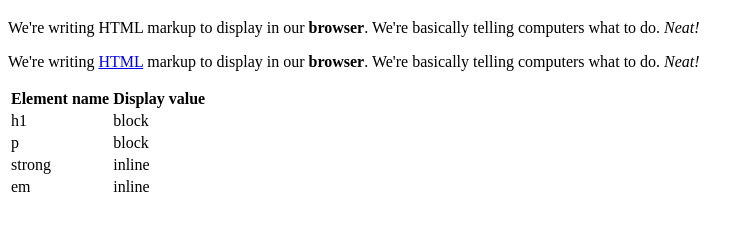
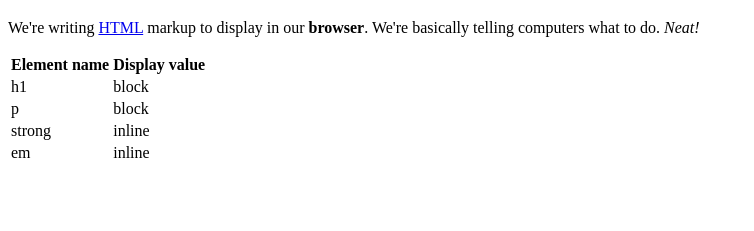
Before and after one commit to zlehmann/js-dom-and-events-intro-to-the-dom-code-along-v-000, a plain HTML site: page index.html in a window 1280 px wide. Shown: the part 61-292 px from the top of the page, without its empty margins (0-754 px from the left). Drawn offline with Linux system fonts and the light colour scheme.

Commit message:
fixing index.html to match solution

```diff
--- a/index.html
+++ b/index.html
@@ -1,18 +1,10 @@
 <!DOCTYPE html>
-<html lang="en">
-<head>
-  <meta charset="UTF-8">
-  <meta name="viewport" content="width=device-width, initial-scale=1.0">
-  <meta http-equiv="X-UA-Compatible" content="ie=edge">
-  <title>Introduction to the DOM Lab</title>
-</head>
-<body>
-  <!--All our work for this lesson will go here-->
-  <h1>My HTML adventure</h1>
-  <p>
-  We're writing HTML markup to display in our <strong>browser</strong>.
-  We're basically telling computers what to do. <em>Neat!</em>
-</p>
+<html>
+  <head>
+    <title>Reintroduction to the DOM</title>
+  </head>
+  <body>
+    <h1>My HTML adventure</h1>
 <p>
   We're writing <a href="https://developer.mozilla.org/en-US/docs/Web/HTML">HTML</a> markup to display in our <strong>browser</strong>. We're basically telling computers what to do. <em>Neat!</em>
 </p>
@@ -42,5 +34,5 @@
     </tr>
   </tbody>
 </table>
-</body>
+  </body>
 </html>
```
